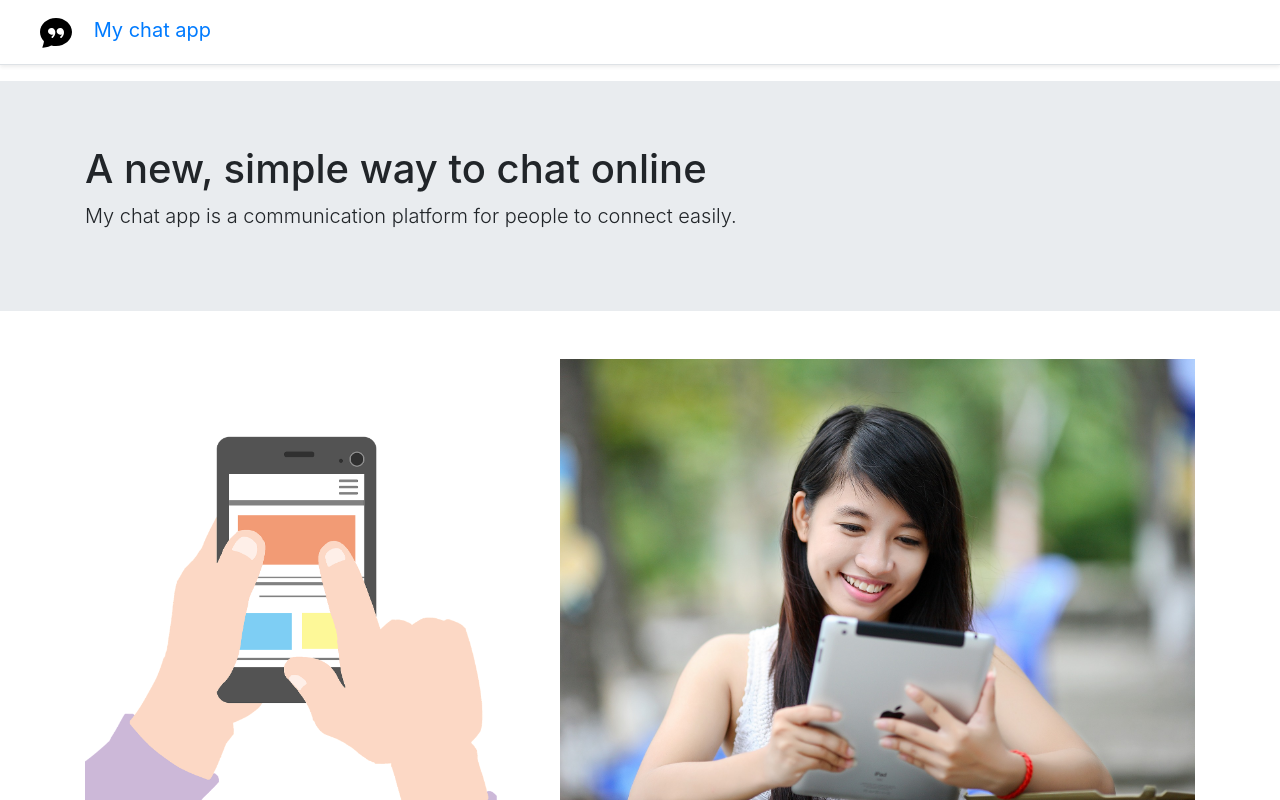
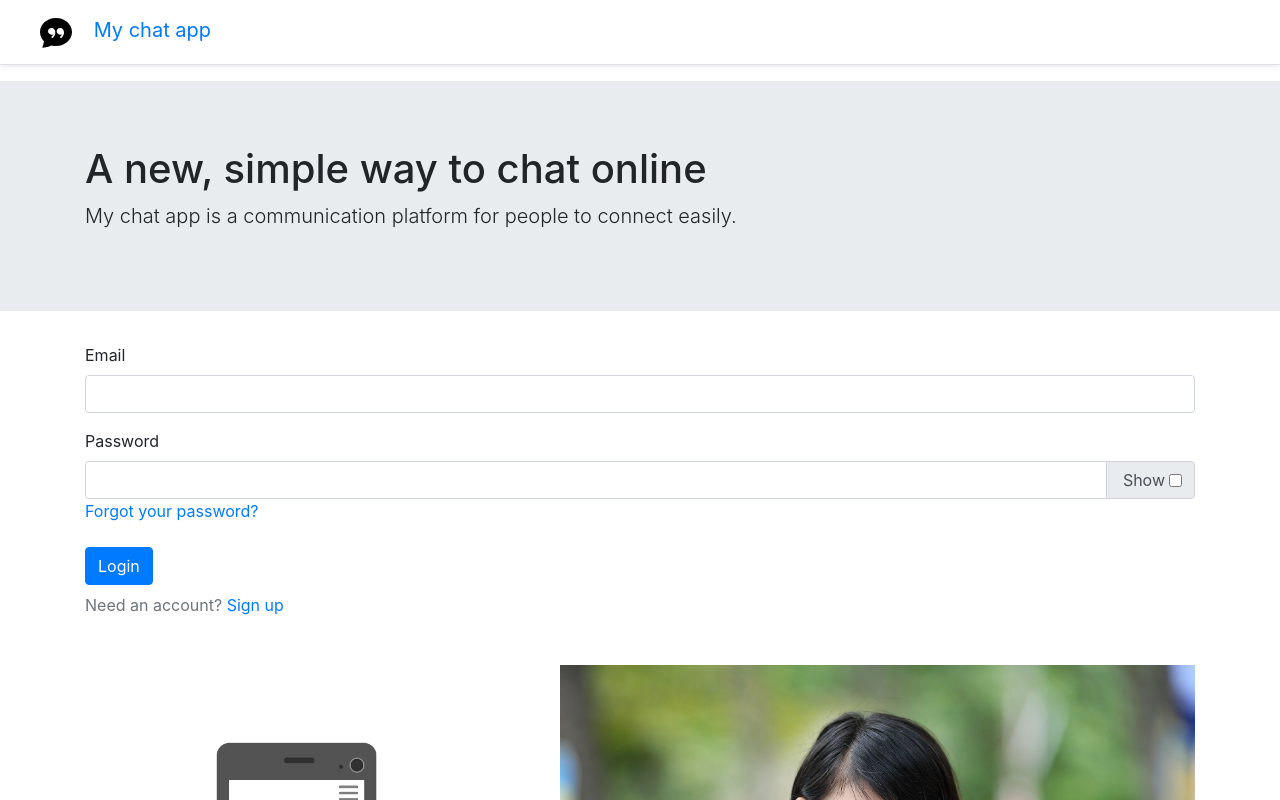
Before and after one commit to valtur11/My-chat-app, a Next.js app in the folder client/: page / in a window 1280 px wide. Shown: the top 800 px of the page. Built offline with nearby package versions, Linux system fonts and the light colour scheme.

Commit message:
Add user login component

```diff
--- /dev/null
+++ b/client/components/Authentication.js
@@ -0,0 +1,97 @@
+import React, { useState } from 'react';
+import axios from 'axios';
+const base_api_url = 'http://localhost:8081/api';
+
+function AuthForm () {
+  const [formData, setFormData] = useState({
+    email: '',
+    password: '',
+    isPasswordHidden: true,
+    errorMessage: '',
+    successMessage: ''
+  });
+
+  function handleInputChange(event) {
+    const target = event.target;
+    const value = target.name === 'isPasswordHidden' ? !target.checked : target.value;
+    const name = target.name;
+    setFormData({
+      ...formData,
+      errorMessage: '',
+      successMessage: '',
+      [name]: value
+    });
+  }
+
+  function handleSubmit(event) {
+    event.preventDefault();
+    axios.post(`${base_api_url}/login`, { ...formData })
+      .then(function (response) {
+        console.log('res', response);
+        setFormData({...formData, successMessage: response.data});
+      })
+      .catch(function (error) {
+        console.error(error);
+        setFormData({...formData, errorMessage: error.message || 'Something went wrong.'});
+      });
+  }
+
+  return (
+    <>
+      <form className = 'container' onSubmit = {handleSubmit}>
+        {formData.errorMessage && (<div className='alert alert-danger' role="alert">
+          {formData.errorMessage}
+        </div>)}
+
+        {formData.successMessage && (<div className='alert alert-success' role="alert">
+          Login successful. Email: {formData.successMessage.email}
+        </div>)}
+
+        <div className='form-group'>
+          <label>Email</label>
+          <input
+            className='form-control'
+            name="email"
+            type="email"
+            value={formData.email}
+            onChange={handleInputChange} />
+        </div>
+
+        <div className='form-group'>
+          <label>Password</label>
+
+          <div className='input-group'>
+            <input
+              className='form-control'
+              name="password"
+              type={formData.isPasswordHidden ? 'password' : 'text'}
+              value={formData.password}
+              onChange={handleInputChange} />
+
+            <div className="input-group-append">
+              <div className="input-group-text">
+                <span className='mx-1'>
+                  Show
+                </span>
+                <input
+                  name='isPasswordHidden'
+                  type="checkbox"
+                  checked={!formData.isPasswordHidden}
+                  onChange={handleInputChange} />
+              </div>
+            </div>
+          </div>
+
+          <p className='text-muted'><a href="#">Forgot your password?</a></p>
+        </div>
+
+        <input type="submit" className ='btn btn-primary my-2' value='Login' />
+
+        <p className='text-muted'>Need an account? <a href="#">Sign up</a></p>
+
+      </form>
+    </>
+  );
+}
+
+export default AuthForm;
--- a/client/package.json
+++ b/client/package.json
@@ -8,6 +8,7 @@
     "start": "next start"
   },
   "dependencies": {
+    "axios": "^0.19.2",
     "bootstrap": "^4.5.0",
     "next": "9.4.2",
     "prop-types": "^15.7.2",
--- a/client/pages/index.js
+++ b/client/pages/index.js
@@ -1,5 +1,6 @@
 import Layout from '../components/Layout';
 import PropTypes from 'prop-types';
+import AuthForm from '../components/Authentication';
 
 export default function Home({data}) {
   return (
@@ -15,6 +16,8 @@ export default function Home({data}) {
           </p>
         </div>
       </div>
+
+      <AuthForm />
 
       <div className = 'container'>
         <div className="my-5">
```
Also changed, not shown: 1 other file (tests, documents, lock files or other folders).
